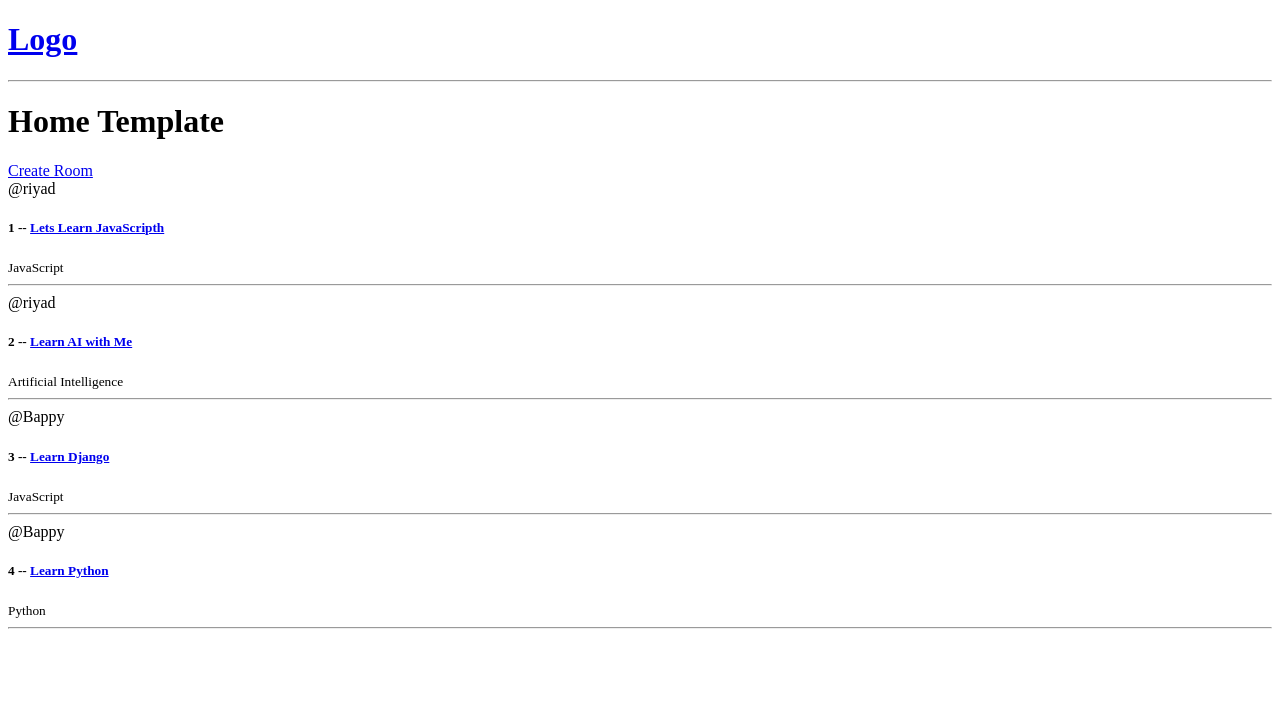
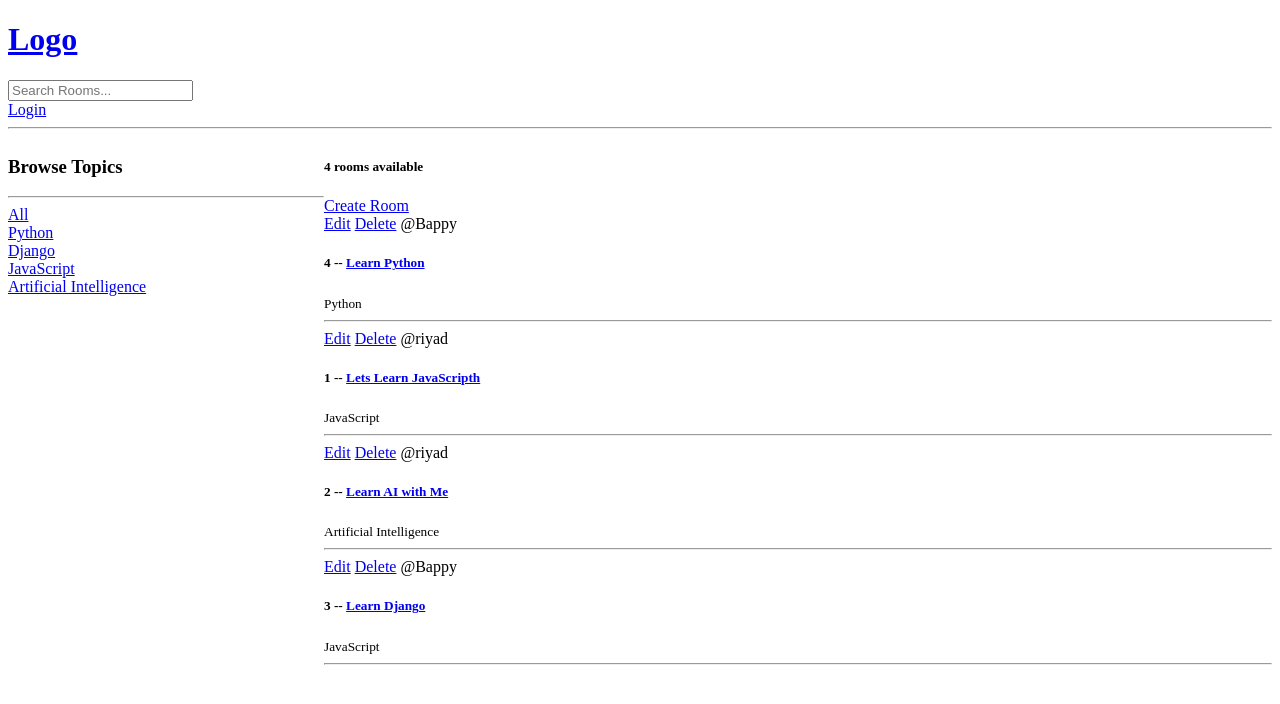
Before and after one commit to SahruzRiyad/StudyBud---Rooms-for-learners-Python-Django-, a Django app: page / in a window 1280 px wide. Shown: the top 704 px of the page. Run offline with Django 5.2, Linux system fonts and the light colour scheme; data comes from the database, SQL or seed files in the repository; both versions use the stored data as it was after the commit.

Commit message:
More functionallity added

```diff
--- a/base/models.py
+++ b/base/models.py
@@ -18,6 +18,9 @@ class Room(models.Model):
     updated = models.DateTimeField(auto_now = True)
     created = models.DateTimeField(auto_now_add = True)
 
+    class Meta:
+        ordering = ['-updated', '-created']
+
     def __str__(self):
         return self.name
 
--- a/base/urls.py
+++ b/base/urls.py
@@ -2,7 +2,11 @@ from django.urls import path
 from . import views
 
 urlpatterns = [
-    path('',views.home, name="home"),
-    path('room/<str:pk>/',views.room, name="room"),
-    path('create-room/', views.createRoom, name= "create-room")
+    path('login/', views.loginPage, name= "login"),
+    path('logout/', views.logoutUser, name= "logout"),
+    path('',views.home, name= "home"),
+    path('room/<str:pk>/',views.room, name= "room"),
+    path('create-room/', views.createRoom, name= "create-room"),
+    path('update-room/<str:pk>/', views.updateRoom, name= "update-room"),
+    path('delete-room/<str:pk>/',views.deleteRoom,name = "delete-room")
 ]
--- a/base/views.py
+++ b/base/views.py
@@ -1,14 +1,59 @@
-from django.shortcuts import render
-from .models import Room
+from django.shortcuts import render, redirect
+from .models import Room, Topic
 from .forms import RoomForm
+from django.http import HttpResponse
+from django.db.models import Q
+from django.contrib.auth.models import User
+from django.contrib.auth import authenticate, login , logout
+from django.contrib import messages
+from django.contrib.auth.decorators import login_required
 
 
 # Create your views here.
 
+def loginPage(request):
+    context = {}
+
+    if request.user.is_authenticated:
+        return redirect('home')
+
+    if request.method == 'POST':
+        username = request.POST.get('username')
+        password = request.POST.get('password')
+
+        try:
+            user = User.objects.get(username=username)
+        except:
+            messages.error(request, "Username does not exist.")
+            return render(request, 'base/login_register.html', context)
+
+        user = authenticate(request, username=username, password=password)
+
+        if user is not None:
+            login(request, user)
+            return redirect('home')
+        else:
+            messages.error(request, "Username or Password does not exist.")
+
+    return render(request, 'base/login_register.html', context)
+
+def logoutUser(request):
+    logout(request)
+    return redirect('home')
 
 def home(request):
-    rooms = Room.objects.all()
-    context = {'rooms' : rooms}
+    q = request.GET.get('q') if request.GET.get('q') != None else ''
+
+    rooms = Room.objects.filter(
+        Q(topic__name__icontains=q) |
+        Q(name__icontains=q) |
+        Q(description__icontains=q)
+        )
+
+    room_count = rooms.count()
+    topics = Topic.objects.all()
+
+    context = {'rooms' : rooms, 'topics' : topics, 'room_count' : room_count}
     return render(request, 'home.html' , context)
 
 def room(request , pk):
@@ -16,10 +61,47 @@ def room(request , pk):
     context = {'room' : room}
     return render(request, 'room.html', context)
 
+@login_required(login_url='login')
 def createRoom(request):
     form = RoomForm()
 
     if request.method == 'POST':
-        print(request.POST)
+        form = RoomForm(request.POST)
+
+        if form.is_valid():
+            form.save()
+            return redirect('home')
     context = {'form': form}
     return render(request , 'base/room_form.html' , context)
+
+@login_required(login_url='login')
+def updateRoom(request, pk):
+    room = Room.objects.get(id=pk)
+    form = RoomForm(instance=room)
+
+    if request.user != room.host:
+        return HttpResponse('You are not allowed to update others room.')
+    if request.method == 'POST':
+        form = RoomForm(request.POST, instance=room)
+
+        if form.is_valid():
+            form.save()
+            return redirect('home')
+
+    context = {'form' : form}
+
+    return render(request, 'base/room_form.html', context)
+
+@login_required(login_url='login')
+def deleteRoom(request, pk):
+    room = Room.objects.get(id=pk)
+    context = {'obj' : room}
+
+    if request.user != room.host:
+        return HttpResponse('You are not allowed to delete others room.')
+
+    if request.method == 'POST':
+        room.delete()
+        return redirect('home')
+
+    return render(request, 'base/delete.html', context)
--- a/templates/home.html
+++ b/templates/home.html
@@ -1,19 +1,45 @@
 {% extends 'main.html' %}
 
 {% block content %}
-    <h1>Home Template</h1>
+    <style>
+        .home-container{
+            display: grid;
+            grid-template-columns: 1fr 3fr;
+        }
+    </style>
 
-    <a href="{% url 'create-room' %}">Create Room</a>
-    <div>
+    <div class = "home-container">
         <div>
-            {% for room in rooms %}
+            <h3>Browse Topics</h3>
+            <hr>
+
+            <div>
+                <a href="{% url 'home' %}">All</a>
+            </div>
+
+            {% for topic in topics %}
+
                 <div>
-                    <span>@{{room.host.username}}</span>
-                    <h5>{{room.id}} -- <a href="{% url 'room' room.id %}">{{room.name}}</a></h5>
-                    <small>{{room.topic.name}}</small>
-                    <hr>
+                    <a href="{% url 'home' %}?q={{topic.name}}">{{topic.name}}</a>
                 </div>
             {% endfor %}
         </div>
+        <div>
+            <h5>{{room_count}} rooms available</h5>
+            <a href="{% url 'create-room' %}">Create Room</a>
+            <div>
+                {% for room in rooms %}
+
+                    <div>
+                        <a href="{% url 'update-room' room.id %}">Edit</a>
+                        <a href="{% url 'delete-room' room.id %}">Delete</a>
+                        <span>@{{room.host.username}}</span>
+                        <h5>{{room.id}} -- <a href="{% url 'room' room.id %}">{{room.name}}</a></h5>
+                        <small>{{room.topic.name}}</small>
+                        <hr>
+                    </div>
+                {% endfor %}
+            </div>
+        </div>
     </div>
 {% endblock %}
--- a/templates/main.html
+++ b/templates/main.html
@@ -7,6 +7,15 @@
 </head>
 <body>
     {% include 'navbar.html' %}
+
+    {% if messages %}
+    <ul class="messages">
+        {% for message in messages %}
+        <li{% if message.tags %} class="{{ message.tags }}"{% endif %}>{{ message }}</li>
+        {% endfor %}
+    </ul>
+    {% endif %}
+
     {% block content %}
 
     {% endblock %}
--- a/templates/navbar.html
+++ b/templates/navbar.html
@@ -2,4 +2,14 @@
     <h1>Logo</h1>
 </a>
 
+<form method = "GET" action="{% url 'home' %}">
+    <input type="text" name = "q" placeholder="Search Rooms...">
+</form>
+
+{% if request.user.is_authenticated %}
+    <a href="{% url 'logout' %}">Logout</a>
+{% else %}
+    <a href="{% url 'login' %}">Login</a>
+{% endif %}
+
 <hr>
```
Also changed, not shown: base/templates/base/delete.html (added, +11 -0 lines), base/templates/base/login_register.html (added, +18 -0 lines), db.sqlite3.
